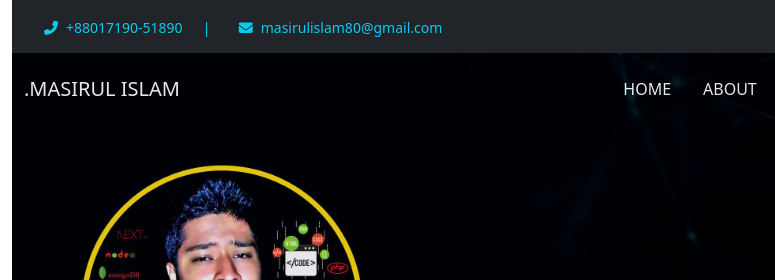
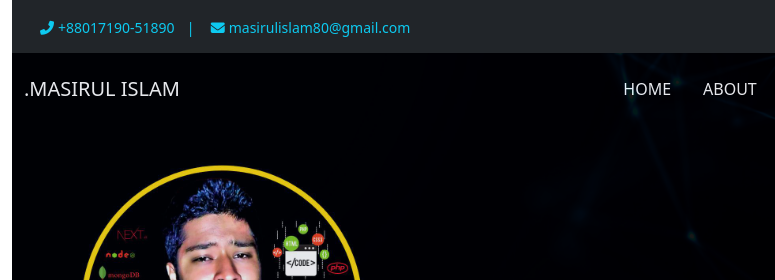
Before and after one commit to masirul-codify/portfolio, a plain HTML site: page masirul-portfolio.html in a window 1280 px wide. Shown: the top 280 px of the page, 0-775 px from the left. Drawn offline with nearby package versions, Linux system fonts and the light colour scheme.

Commit message:
Update masirul-portfolio.html

```diff
--- a/masirul-portfolio.html
+++ b/masirul-portfolio.html
@@ -29,9 +29,9 @@
         <div class="row  justify-content-between p-0 m-0">
             <div class="col-lg-6 d-inline-flex align-items-center  mb-2 mb-lg-0">
                 <div class="text-info info ">
-                    <small ><i class="fa fa-phone-alt mx-2"></i>+88017190-51890</small>
-                    <small class="px-3">|</small>
-                    <small><i class="fa fa-envelope mx-2"></i>masirulislam80@gmail.com</small>
+                    <small ><i class="fa fa-phone-alt mx-1"></i>+88017190-51890</small>
+                    <small class="px-2">|</small>
+                    <small><i class="fa fa-envelope mx-1"></i>masirulislam80@gmail.com</small>
                 </div>
             </div>
 
```
